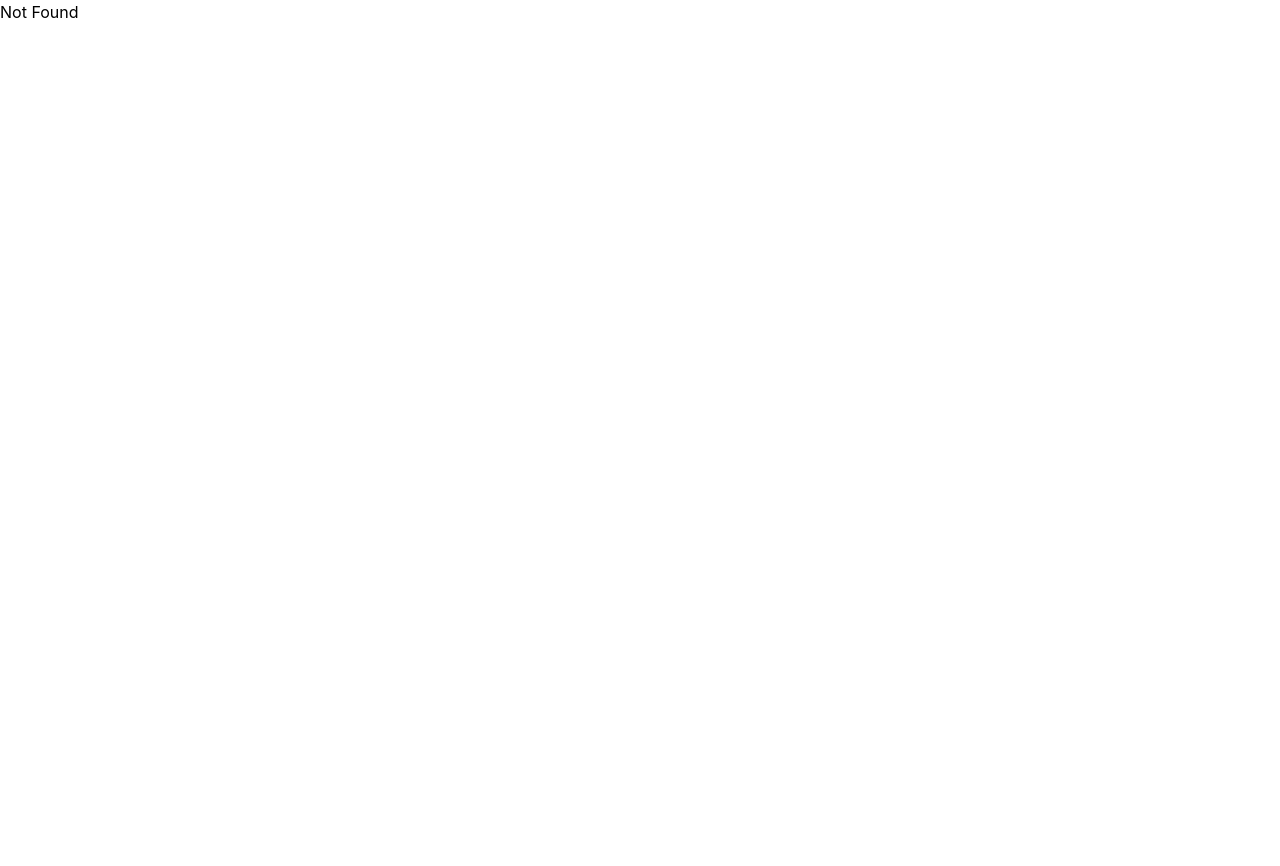
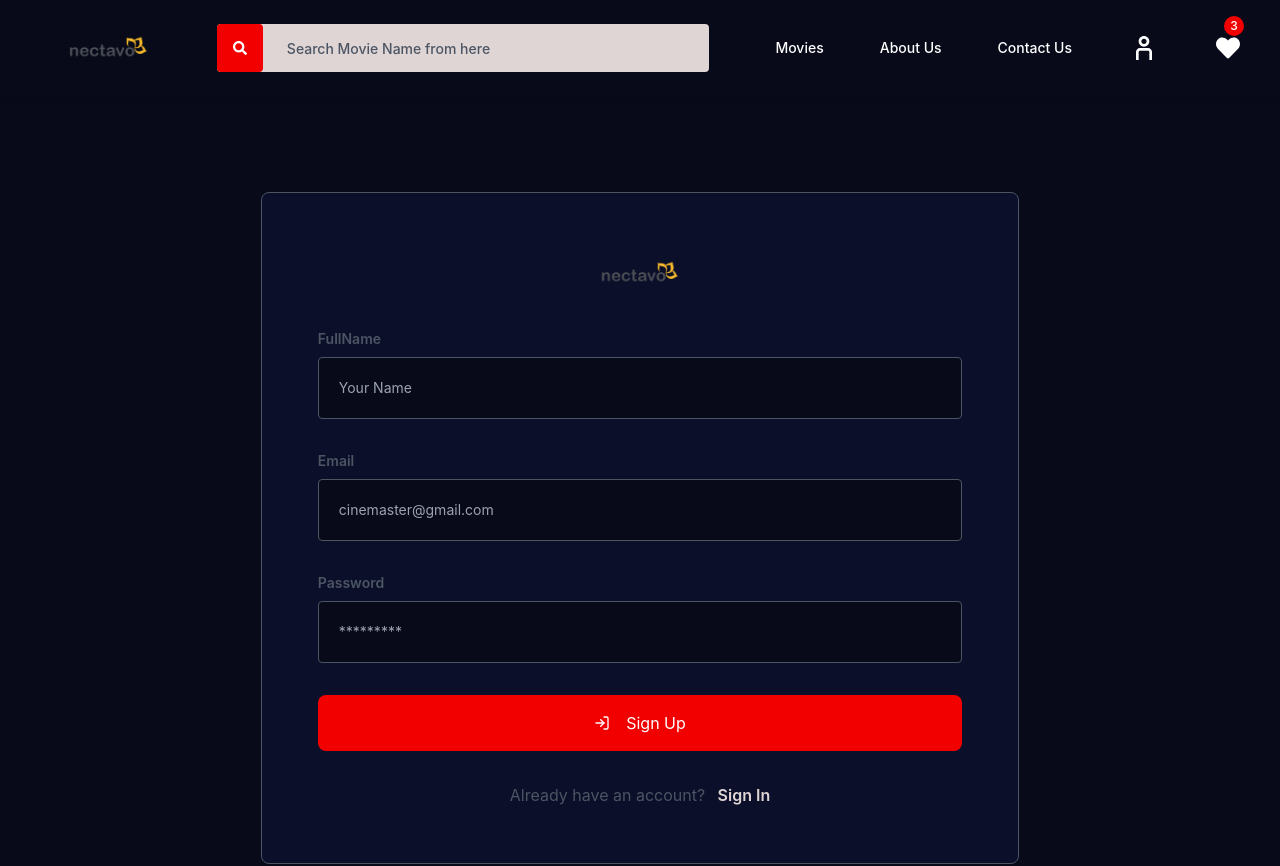
Before and after one commit to SHOUROV-HASAN-CSE/cinemaster, a React (Create React App) app: page /register in a window 1280 px wide. Shown: the top 866 px of the page. Before the commit the page ends 800 px from the top, so only its background shows below. Built offline with nearby package versions, Linux system fonts and the light colour scheme; a web font is replaced by a local one.

Commit message:
another route create

```diff
--- a/src/App.js
+++ b/src/App.js
@@ -6,6 +6,9 @@ import NotFound from './Screens/NotFound';
 import ContactUs from './Screens/ContactUs';
 import MoviesPage from './Screens/Movies';
 import SingleMovie from './Screens/SingleMovie';
+import WatchPage from './Screens/WatchPage';
+import Login from './Screens/Login';
+import Register from './Screens/Register';
 
 const App = () => {
   return (
@@ -14,7 +17,10 @@ const App = () => {
       <Route path='/about-us' element={<AboutUs/>}/>
       <Route path='/contact-us' element={<ContactUs/>}/>
       <Route path='/movies' element={<MoviesPage/>}/>
-      <Route path='/movies/:id' element={<SingleMovie/>}/>
+      <Route path='/movie/:id' element={<SingleMovie/>}/>
+      <Route path='/watch/:id' element={<WatchPage/>}/>
+      <Route path='/login' element={<Login/>}/>
+      <Route path='/register' element={<Register/>}/>
       <Route path='*' element={<NotFound/>}/>
     </Routes>
   );
--- a/src/Components/Movie.js
+++ b/src/Components/Movie.js
@@ -6,7 +6,7 @@ const Movie = ({movie}) => {
   return (
     <>
       <div className='border border-border p-1 hover:scale-95 transitions relative rounded overflow-hidden'>
-        <Link to={`/movies/${movie?.name}`} className='w-full'>
+        <Link to={`/movie/${movie?.name}`} className='w-full'>
     	  <img src={`/images/movies/${movie?.image}`} alt={movie?.name} className='w-full h-64 object-cover' />
         </Link>
         <div className='absolute flex-btn gap-2 bottom-0 right-0 left-0 bg-main bg-opacity-60 text-white px-4 py-3'>
--- a/src/Components/UsedInputs.js
+++ b/src/Components/UsedInputs.js
@@ -19,4 +19,18 @@ export const Select = ({ label, options, onChange }) =>{
     </select>
     </>
   )
-}
+};
+export const Input = ({ label, placeholder, type, bg }) =>{
+  return(
+    <div className="text-sm w-full">
+    <label className="text-border font-semibold">{label}</label>
+    <input
+    required
+    type={type}
+    placeholder={placeholder}
+    className={`w-full mt-2 p-5 text-sm border border-border rounded text-white ${
+      bg ? 'bg-main' : 'bg-dry'} `}
+    />
+    </div>
+  )
+};
--- a/src/Screens/Login.js
+++ b/src/Screens/Login.js
@@ -0,0 +1,37 @@
+import React from 'react';
+import { Input } from '../Components/UsedInputs';
+import Layout from './../Layouts/Layout';
+import { Link } from 'react-router-dom';
+import { FiLogIn } from 'react-icons/fi';
+
+const Login = () => {
+  return (
+    <Layout>
+     <div className='container mx-auto px-2 my-24 flex-colo'>
+       <div className='w-full 2xl:w-2/5 gap-8 flex-colo p-8 sm:p-14 md:w-3/5 bg-dry rounded-lg border border-border'>
+         <img src="/images/logo.png" alt="logo" className='w-full h-12 object-contain' />
+       {/* Input Filled */}
+         <Input
+         label="Email"
+         placeholder="cinemaster@gmail.com"
+         type="email"
+         bg={true}/>
+         <Input
+         label="Password"
+         placeholder="*********"
+         type="password"
+         bg={true}/>
+         <Link to="/dashboard" className='bg-subMain transitions hover:bg-main flex-rows gap-4 text-white p-4 rounded-lg w-full'>
+           <FiLogIn/> Sign In
+         </Link>
+         <p className='text-center text-border'>
+           Don't have an account?{" "}
+           <Link to="/register" className='text-dryGray font-semibold ml-2'>Sign Up</Link>
+         </p>
+       </div>
+     </div>
+    </Layout>
+  );
+};
+
+export default Login;
--- a/src/Screens/Register.js
+++ b/src/Screens/Register.js
@@ -0,0 +1,42 @@
+import React from 'react';
+import Layout from './../Layouts/Layout';
+import { Input } from './../Components/UsedInputs';
+import { Link } from 'react-router-dom';
+import { FiLogIn } from 'react-icons/fi';
+
+const Register = () => {
+  return (
+    <Layout>
+      <div className='container mx-auto px-2 my-24 flex-colo'>
+       <div className='w-full 2xl:w-2/5 gap-8 flex-colo p-8 sm:p-14 md:w-3/5 bg-dry rounded-lg border border-border'>
+         <img src="/images/logo.png" alt="logo" className='w-full h-12 object-contain' />
+       {/* Input Filled */}
+         <Input
+         label="FullName"
+         placeholder="Your Name"
+         type="text"
+         bg={true}/>
+         <Input
+         label="Email"
+         placeholder="cinemaster@gmail.com"
+         type="email"
+         bg={true}/>
+         <Input
+         label="Password"
+         placeholder="*********"
+         type="password"
+         bg={true}/>
+         <Link to="/dashboard" className='bg-subMain transitions hover:bg-main flex-rows gap-4 text-white p-4 rounded-lg w-full'>
+           <FiLogIn/> Sign Up
+         </Link>
+         <p className='text-center text-border'>
+         Already have an account? {" "}
+           <Link to="/register" className='text-dryGray font-semibold ml-2'>Sign In</Link>
+         </p>
+       </div>
+     </div>
+    </Layout>
+  );
+};
+
+export default Register;
--- a/src/Screens/WatchPage.js
+++ b/src/Screens/WatchPage.js
@@ -0,0 +1,53 @@
+import React from 'react';
+import Layout from './../Layouts/Layout';
+import { useParams, Link } from 'react-router-dom';
+import { Movies } from '../Data/MovieData';
+import { useState } from 'react';
+import { BiArrowBack } from 'react-icons/bi';
+import { FaHeart, FaCloudDownloadAlt } from 'react-icons/fa';
+import { FaPlay } from 'react-icons/fa';
+
+const WatchPage = () => {
+  let {id} = useParams()
+  const movie = Movies.find((movie) => movie.name === id);
+  const [play, setPlay] = useState(false)
+  return (
+    <Layout>
+      <div className='container mx-auto bg-dry p-6 mb-12'>
+        <div className='flex-btn flex-wrap mb-6 gap-2 bg-main rounded border border-gray-800 p-6'>
+          <Link to={`/movie/${movie?.name}`} className='md:text-xl text-sm flex gap-3 items-center font-bold text-dryGray'>
+            <BiArrowBack/>
+            {movie?.name}
+          </Link>
+          <div className='flex-btn sm:w-auto w-full gap-5'>
+            <button className='bg-white hover:text-subMain transitions bg-opacity-30 rounded px-4 py-3 text-white text-sm'>
+              <FaHeart/>
+            </button>
+            <button className='bg-subMain flex-rows gap-2 hover:text-main transitions rounded px-8 font-medium py-3 text-white text-sm'>
+              <FaCloudDownloadAlt/> Download
+            </button>
+          </div>
+        </div>
+        {/* Watch video */}
+        {
+          play ? (
+            <video controls autoPlay className="w-full md:h-screen h-full rounded">
+              <source src="/images/movie.mp4" type="video/mp4" title={movie?.name}/>
+            </video>
+          ) : (
+            <div className='w-full h-screen rounded-lg overflow-hidden relative'>
+              <div className='absolute left-0 top-0 bottom-0 right-0 bg-main bg-opacity-30 flex-colo'>
+                <button onClick={() =>setPlay(true)} className='bg-white text-subMain flex-colo border border-subMain rounded-full w-20 h-20 font-medium text-xl'>
+                  <FaPlay/>
+                </button>
+              </div>
+              <img src={movie?.image? `/images/movies/${movie.image}` : 'images/user.png'} alt={movie?.name} className='w-full h-full object-cover rounded-lg' />
+            </div>
+          )
+        }
+      </div>
+    </Layout>
+  );
+};
+
+export default WatchPage;
```
Also changed, not shown: 1 other file (tests, documents, lock files or other folders).
